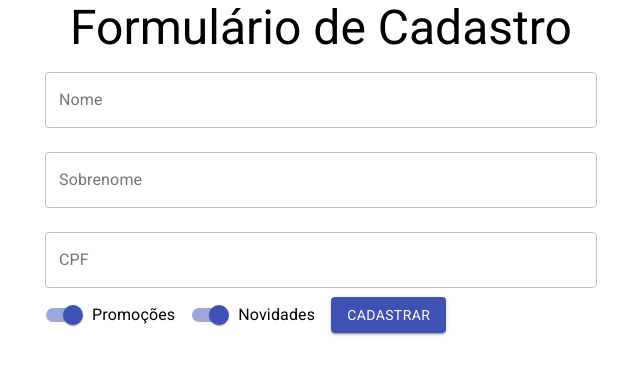
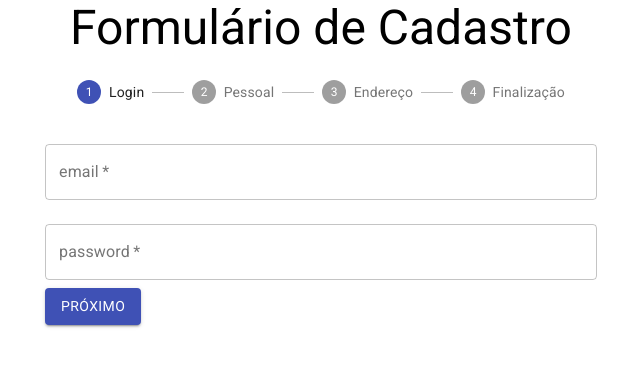
Before and after one commit to WesleyReboucas/RegistrationForm, a React (Create React App) app: page / in a window 1280 px wide. Shown: the top 374 px of the page, without its empty margins (319-959 px from the left). Built offline with nearby package versions, Linux system fonts and the light colour scheme.

Commit message:
Validations and steps

```diff
--- a/src/App.js
+++ b/src/App.js
@@ -1,6 +1,8 @@
+import React from "react";
 import { Container, Typography } from "@material-ui/core";
-import React from "react";
+
 import RegistrationForm from "./components/RegistrationForm/RegistrationForm";
+import { validateCPF, validatePassword, validateName } from "./models/registration";
 
 import "fontsource-roboto";
 
@@ -12,7 +14,7 @@ function App() {
       </Typography>
       <RegistrationForm
         whenSending={whenSendingForm}
-        validateCPF={validateCPF}
+        validate={{ cpf: validateCPF, password: validatePassword, name: validateName }}
       />
     </Container>
   );
@@ -22,12 +24,4 @@ function whenSendingForm(data) {
   console.log(data);
 }
 
-function validateCPF(cpf) {
-  if (cpf.length !== 11) {
-    return { valid: false, text: "O CPF deve conter 11 dígitos" };
-  } else {
-    return { valid: true, text: "" };
-  }
-}
-
 export default App;
--- /dev/null
+++ b/src/components/RegistrationForm/DeliveryData.jsx
@@ -0,0 +1,83 @@
+import { Button, TextField } from "@material-ui/core";
+import React, { useState } from "react";
+
+function DeliveryData({ whenSending }) {
+  const [cep, setCep] = useState("");
+  const [address, setAddress] = useState("");
+  const [number, setNumber] = useState("");
+  const [state, setState] = useState("");
+  const [city, setCity] = useState("");
+
+  return (
+    <form
+      onSubmit={(event) => {
+        event.preventDefault();
+        whenSending({ cep, address, number, state, city });
+      }}
+    >
+      <TextField
+        id="cep"
+        label="CEP"
+        placeholder="00000-000"
+        type="number"
+        variant="outlined"
+        margin="normal"
+        value={cep}
+        onChange={(event) => {
+          setCep(event.target.value);
+        }}
+      />
+      <TextField
+        id="address"
+        label="Endereço"
+        type="text"
+        variant="outlined"
+        margin="normal"
+        fullWidth
+        value={address}
+        onChange={(event) => {
+          setAddress(event.target.value);
+        }}
+      />
+      <TextField
+        id="number"
+        label="Número"
+        type="number"
+        variant="outlined"
+        margin="normal"
+        value={number}
+        onChange={(event) => {
+          setNumber(event.target.value);
+        }}
+      />
+      <TextField
+        id="state"
+        label="Estado"
+        type="text"
+        variant="outlined"
+        margin="normal"
+        value={state}
+        onChange={(event) => {
+          setState(event.target.value);
+        }}
+      />
+      <TextField
+        id="city"
+        label="Cidade"
+        type="text"
+        variant="outlined"
+        margin="normal"
+        value={city}
+        onChange={(event) => {
+          setCity(event.target.value);
+        }}
+      />
+
+      <Button type="submit" variant="contained" color="primary" fullWidth>
+        Finalizar Cadastro
+      </Button>
+    </form>
+  );
+}
+
+export default DeliveryData;
--- /dev/null
+++ b/src/components/RegistrationForm/PersonalData.jsx
@@ -0,0 +1,119 @@
+import React, { useState } from "react";
+
+import { TextField, Button, Switch, FormControlLabel } from "@material-ui/core";
+
+function PersonalData({ whenSending, validate }) {
+  const [name, setName] = useState("");
+  const [lastName, setLastName] = useState("");
+  const [cpf, setCpf] = useState("");
+  const [sales, setSales] = useState(true);
+  const [newsletter, setNewsletter] = useState(true);
+  const [error, setError] = useState({
+    cpf: { valid: true, text: "" },
+    name: { valid: true, text: "" },
+  });
+
+  function validateFields(event) {
+    const { name, value } = event.target;
+    const newState = { ...error };
+    newState[name] = validate[name](value);
+    setError(newState);
+  }
+
+  function validateSubmission() {
+    for (let fields in error) {
+      if (!error[fields].valid) {
+        return false;
+      }
+    }
+    return true;
+  }
+
+  return (
+    <form
+      onSubmit={(event) => {
+        event.preventDefault();
+        if (validateSubmission()) {
+          whenSending({ name, lastName, cpf, sales, newsletter });
+        }
+      }}
+    >
+      <TextField
+        name="name"
+        id="name"
+        variant="outlined"
+        label="Nome"
+        margin="normal"
+        fullWidth
+        value={name}
+        onChange={(event) => {
+          setName(event.target.value);
+        }}
+        onBlur={validateFields}
+        error={!error.name.valid}
+        helperText={error.name.text}
+      />
+      <TextField
+        id="last-name"
+        variant="outlined"
+        label="Sobrenome"
+        margin="normal"
+        fullWidth
+        value={lastName}
+        onChange={(event) => {
+          setLastName(event.target.value);
+        }}
+      />
+      <TextField
+        id="CPF"
+        name="cpf"
+        variant="outlined"
+        placeholder="000.000.000-00"
+        label="CPF"
+        margin="normal"
+        fullWidth
+        value={cpf}
+        onChange={(event) => {
+          setCpf(event.target.value);
+        }}
+        onBlur={validateFields}
+        error={!error.cpf.valid}
+        helperText={error.cpf.text}
+      />
+
+      <FormControlLabel
+        label="Promoções"
+        control={
+          <Switch
+            name="sales"
+            color="primary"
+            checked={sales}
+            onChange={(event) => {
+              setSales(event.target.checked);
+            }}
+          />
+        }
+      />
+
+      <FormControlLabel
+        label="Novidades"
+        control={
+          <Switch
+            name="newsletter"
+            color="primary"
+            checked={newsletter}
+            onChange={(event) => {
+              setNewsletter(event.target.checked);
+            }}
+          />
+        }
+      />
+
+      <Button type="submit" variant="contained" color="primary">
+        Próximo
+      </Button>
+    </form>
+  );
+}
+
+export default PersonalData;
--- a/src/components/RegistrationForm/RegistrationForm.jsx
+++ b/src/components/RegistrationForm/RegistrationForm.jsx
@@ -1,94 +1,53 @@
-import React, { useState } from "react";
-import { TextField, Button, Switch, FormControlLabel } from "@material-ui/core";
+import { Step, StepLabel, Stepper, Typography } from "@material-ui/core";
+import React, { useEffect, useState } from "react";
+import DeliveryData from "./DeliveryData";
+import PersonalData from "./PersonalData";
+import UserData from "./UserData";
 
-function RegistrationForm({ whenSending, validateCPF }) {
-  const [name, setName] = useState("");
-  const [lastName, setLastName] = useState("");
-  const [cpf, setCpf] = useState("");
-  const [sales, setSales] = useState(true);
-  const [newsletter, setNewsletter] = useState(true);
-  const [error, setError] = useState({ cpf: { valid: true, text: "" } });
+function RegistrationForm({ whenSending, validate }) {
+  const [currentStep, setCurrentStep] = useState(0);
+  const [getData, setGetData] = useState({});
+
+  useEffect(() => {
+    if (currentStep === form.length - 1) {
+      whenSending(getData);
+    }
+  });
+
+  const form = [
+    <UserData whenSending={handleGetData} validate={validate} />,
+    <PersonalData whenSending={handleGetData} validate={validate} />,
+    <DeliveryData whenSending={handleGetData} validate={validate} />,
+    <Typography> Cadastro realizado com sucesso! </Typography>,
+  ];
+
+  function handleGetData(data) {
+    setGetData({ ...getData, ...data });
+    handleNextStep();
+  }
+
+  function handleNextStep() {
+    setCurrentStep(currentStep + 1);
+  }
 
   return (
-    <form
-      onSubmit={(event) => {
-        event.preventDefault();
-        whenSending({ name, lastName, cpf, sales, newsletter });
-      }}
-    >
-      <TextField
-        id="name"
-        variant="outlined"
-        label="Nome"
-        margin="normal"
-        fullWidth
-        value={name}
-        onChange={(event) => {
-          setName(event.target.value);
-        }}
-      />
-      <TextField
-        id="last-name"
-        variant="outlined"
-        label="Sobrenome"
-        margin="normal"
-        fullWidth
-        value={lastName}
-        onChange={(event) => {
-          setLastName(event.target.value);
-        }}
-      />
-      <TextField
-        id="CPF"
-        variant="outlined"
-        placeholder="000.000.000-00"
-        label="CPF"
-        margin="normal"
-        fullWidth
-        value={cpf}
-        onChange={(event) => {
-          setCpf(event.target.value);
-        }}
-        onBlur={(event) => {
-          const isValid = validateCPF(cpf);
-          setError({ cpf: isValid });
-        }}
-        error={!error.cpf.valid}
-        helperText={error.cpf.text}
-      />
-
-      <FormControlLabel
-        label="Promoções"
-        control={
-          <Switch
-            name="sales"
-            color="primary"
-            checked={sales}
-            onChange={(event) => {
-              setSales(event.target.checked);
-            }}
-          />
-        }
-      />
-
-      <FormControlLabel
-        label="Novidades"
-        control={
-          <Switch
-            name="newsletter"
-            color="primary"
-            checked={newsletter}
-            onChange={(event) => {
-              setNewsletter(event.target.checked);
-            }}
-          />
-        }
-      />
-
-      <Button type="submit" variant="contained" color="primary">
-        Cadastrar
-      </Button>
-    </form>
+    <>
+      <Stepper activeStep={currentStep}>
+        <Step>
+          <StepLabel> Login </StepLabel>
+        </Step>
+        <Step>
+          <StepLabel> Pessoal </StepLabel>
+        </Step>
+        <Step>
+          <StepLabel> Endereço </StepLabel>
+        </Step>
+        <Step>
+          <StepLabel> Finalização </StepLabel>
+        </Step>
+      </Stepper>
+      {form[currentStep]}
+    </>
   );
 }
 
--- /dev/null
+++ b/src/components/RegistrationForm/UserData.jsx
@@ -0,0 +1,71 @@
+import { Button, TextField } from "@material-ui/core";
+import React, { useState } from "react";
+
+function UserData({ whenSending, validate }) {
+  const [email, setEmail] = useState("");
+  const [password, setPassword] = useState("");
+  const [error, setError] = useState({ password: { valid: true, text: "" } });
+
+  function validateFields(event) {
+    const { name, value } = event.target;
+    const newState = { ...error };
+    newState[name] = validate[name](value);
+    setError(newState);
+  }
+
+  function validateSubmission() {
+    for (let fields in error) {
+      if (!error[fields].valid) {
+        return false;
+      }
+    }
+    return true;
+  }
+
+  return (
+    <form
+      onSubmit={(event) => {
+        event.preventDefault();
+        if (validateSubmission()) {
+          whenSending({ email, password });
+        }
+      }}
+    >
+      <TextField
+        id="email"
+        label="email"
+        type="email"
+        required
+        variant="outlined"
+        margin="normal"
+        fullWidth
+        value={email}
+        onChange={(event) => {
+          setEmail(event.target.value);
+        }}
+      />
+      <TextField
+        name="password"
+        id="password"
+        error={!error.password.valid}
+        helperText={error.password.text}
+        label="password"
+        required
+        type="password"
+        variant="outlined"
+        margin="normal"
+        fullWidth
+        value={password}
+        onChange={(event) => {
+          setPassword(event.target.value);
+        }}
+        onBlur={validateFields}
+      />
+      <Button type="submit" variant="contained" color="primary">
+        Próximo
+      </Button>
+    </form>
+  );
+}
+
+export default UserData;
--- /dev/null
+++ b/src/models/registration.js
@@ -0,0 +1,25 @@
+function validateCPF(cpf) {
+  if (cpf.length !== 11) {
+    return { valid: false, text: "O CPF deve conter 11 dígitos" };
+  } else {
+    return { valid: true, text: "" };
+  }
+}
+
+function validatePassword(password) {
+  if (password.length < 8 || password.length > 72) {
+    return { valid: false, text: "Senha deve conter no mínimo 8 caracteres." };
+  } else {
+    return { valid: true, text: "" };
+  }
+}
+
+function validateName(name) {
+  if (name.length < 3 || name.length > 30) {
+    return { valid: false, text: "Nome deve conter no mínimo 3 caracteres." };
+  } else {
+    return { valid: true, text: "" };
+  }
+}
+
+export { validateCPF, validatePassword, validateName };
```
